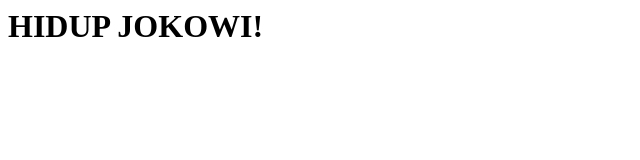
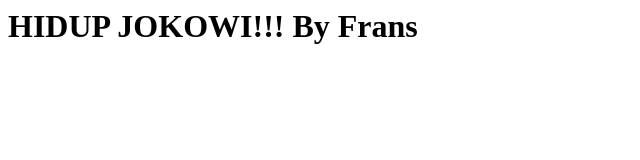
Before and after one commit to SusuberuangBrand/TESTING-COLAB, a plain HTML site: page index.html in a window 1280 px wide. Shown: the whole page, without its empty margins (0-640 px from the left). Drawn offline with Linux system fonts and the light colour scheme.

Commit message:
first cmiiut kiboyy (#11)

```diff
--- a/index.html
+++ b/index.html
@@ -5,6 +5,6 @@
     <title>Document</title>
   </head>
   <body>
-    <h1>HIDUP JOKOWI!</h1>
+    <h1>HIDUP JOKOWI!!! By Frans</h1>
   </body>
 </html>
```
